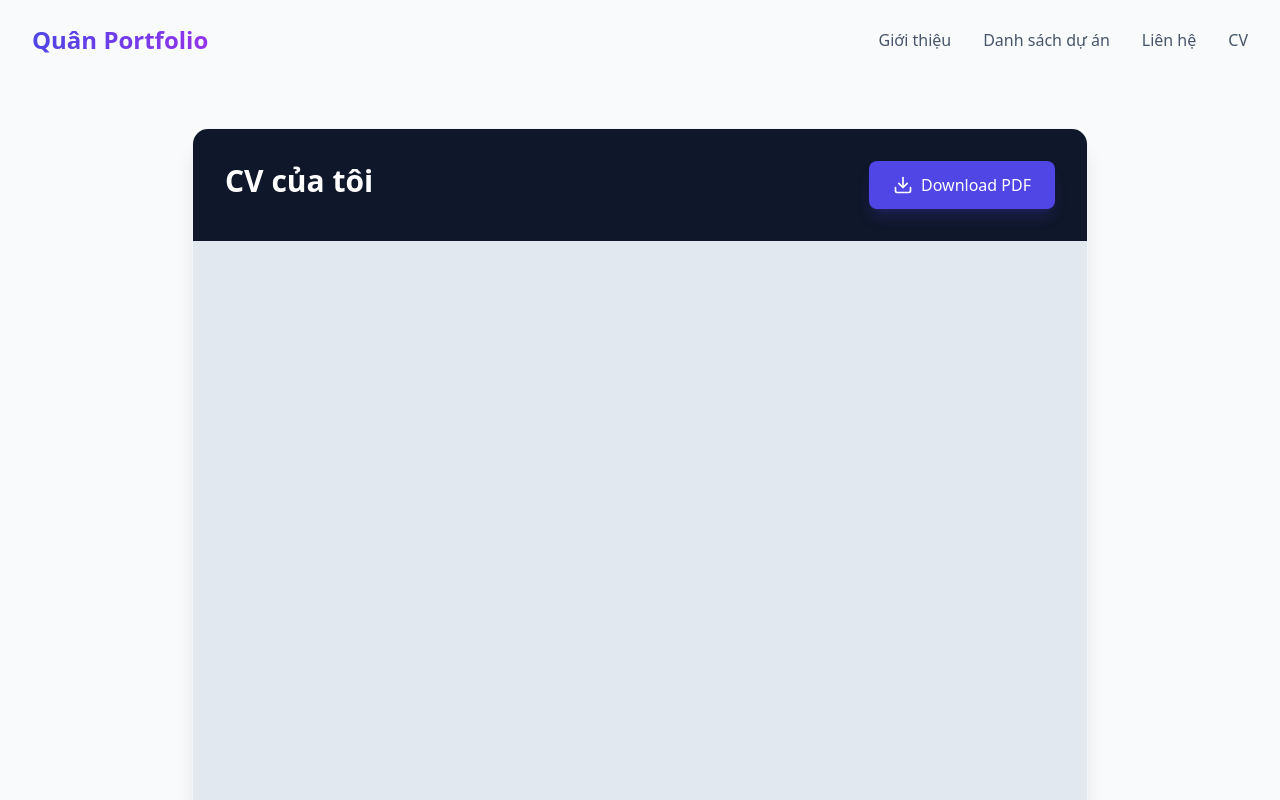
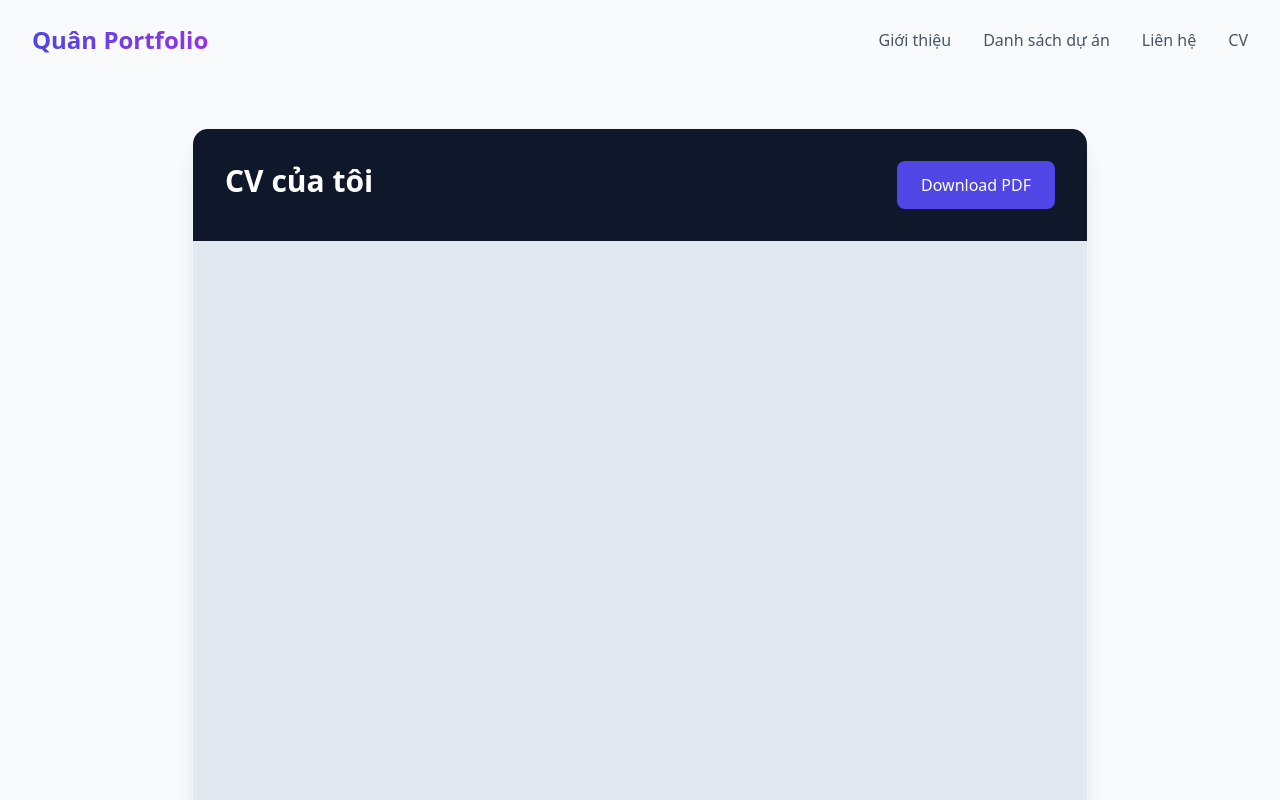
Before and after one commit to quannv1302/Quan-Portfolio, a React (Vite) app: page /#/cv in a window 1280 px wide. Shown: the top 800 px of the page. Built offline with nearby package versions, Linux system fonts and the light colour scheme.

Commit message:
Update nut tai xuong CV

```diff
--- a/components/CV.tsx
+++ b/components/CV.tsx
@@ -3,6 +3,21 @@ import { Download, FileText } from 'lucide-react';
 import { pdfs } from "@/assets/pdfMap";
 const cvPdf = pdfs["CV-Nguyen-Van-Quan-UI-UX-Designer"];
 
+const handleDownload = async () => {
+    const res = await fetch(cvPdf);
+    const blob = await res.blob();
+
+    const url = window.URL.createObjectURL(blob);
+    const a = document.createElement("a");
+
+    a.href = url;
+    a.download = "Nguyen-Van-Quan-CV-UI-UX-Designer.pdf";
+    document.body.appendChild(a);
+    a.click();
+
+    a.remove();
+    window.URL.revokeObjectURL(url);
+};
 
 
 const CV: React.FC = () => {
@@ -16,8 +31,10 @@ const CV: React.FC = () => {
                         <h1 className="text-3xl font-bold text-white mb-2">CV của tôi</h1>
                     </div>
                     <div className="mt-6 sm:mt-0">
-                        <button className="inline-flex items-center px-6 py-3 bg-indigo-600 hover:bg-indigo-700 text-white font-medium rounded-lg transition-colors shadow-lg shadow-indigo-600/20">
-                            <Download className="w-5 h-5 mr-2" />
+                        <button
+                            onClick={handleDownload}
+                            className="inline-flex items-center px-6 py-3 bg-indigo-600 hover:bg-indigo-700 text-white rounded-lg"
+                        >
                             Download PDF
                         </button>
                     </div>
```
